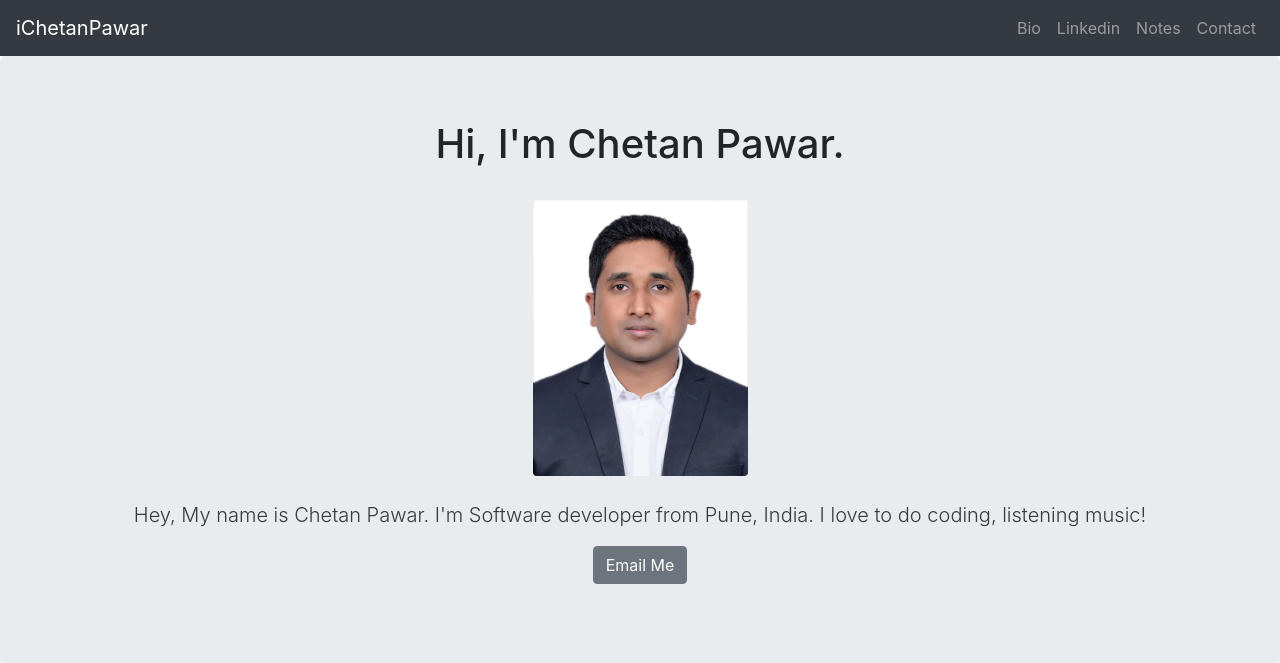
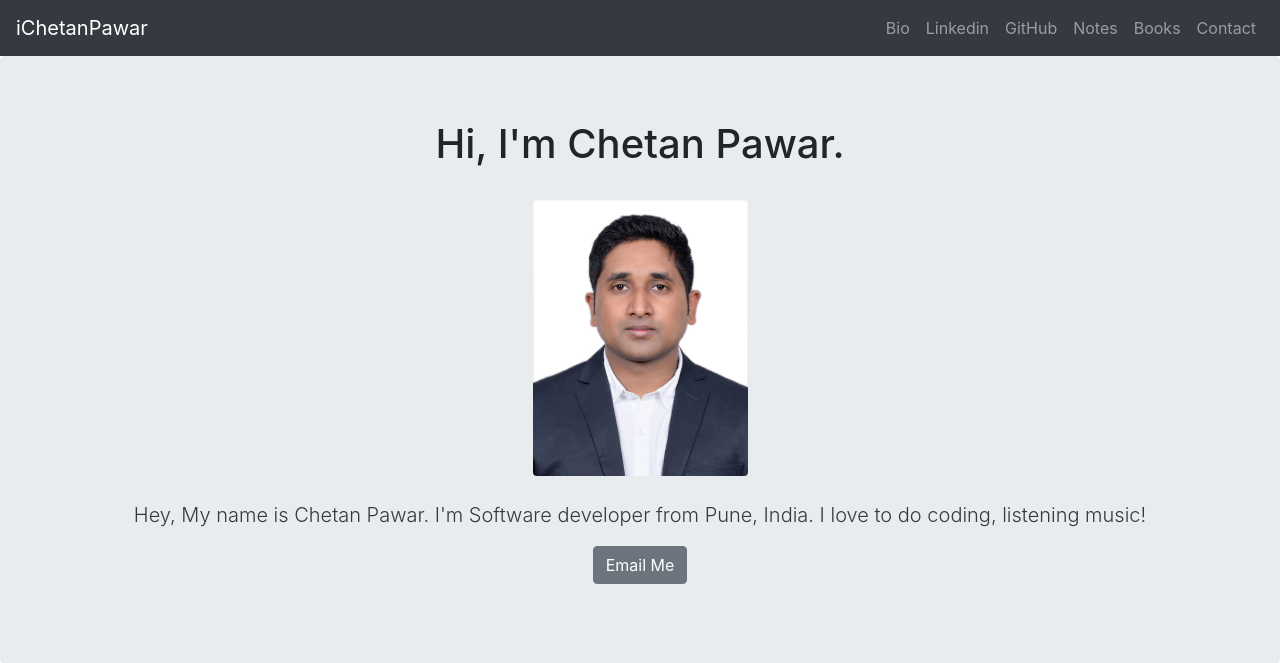
Before and after one commit to chetanpawar19/ichetanpawar, a Django app: page / in a window 1280 px wide. Shown: the top 663 px of the page. Run offline with Django 3.2, Linux system fonts and the light colour scheme; data that the repository does not hold is empty; some libraries are stand-ins or nearby versions.

Commit message:
added github link

```diff
--- a/jobs/templates/jobs/job.html
+++ b/jobs/templates/jobs/job.html
@@ -42,7 +42,9 @@
     <div class="navbar-nav ml-auto">
       <a class="nav-item nav-link" href="">Bio</a>
       <a class="nav-item nav-link" href="https://www.linkedin.com/in/ichetanpawar">Linkedin</a>
+	  <a class="nav-item nav-link" href="https://github.com/ichetanpawar">GitHub</a>
       <a class="nav-item nav-link" href="{% url 'allblogs' %}">Notes</a>
+	  <a class="nav-item nav-link" href="#">Books</a>
       <a class="nav-item nav-link" href="">Contact</a>
     </div>
   </div>
```
